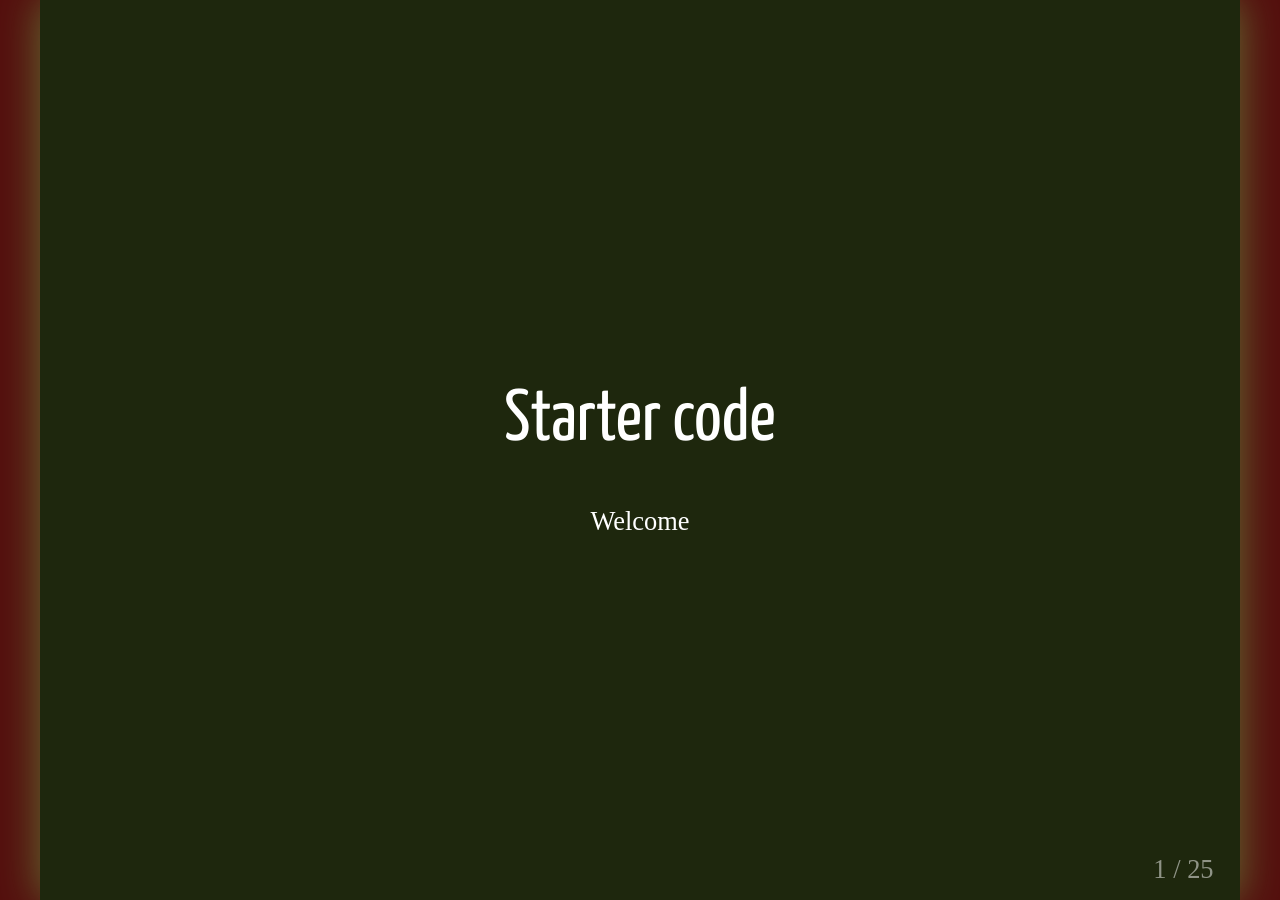
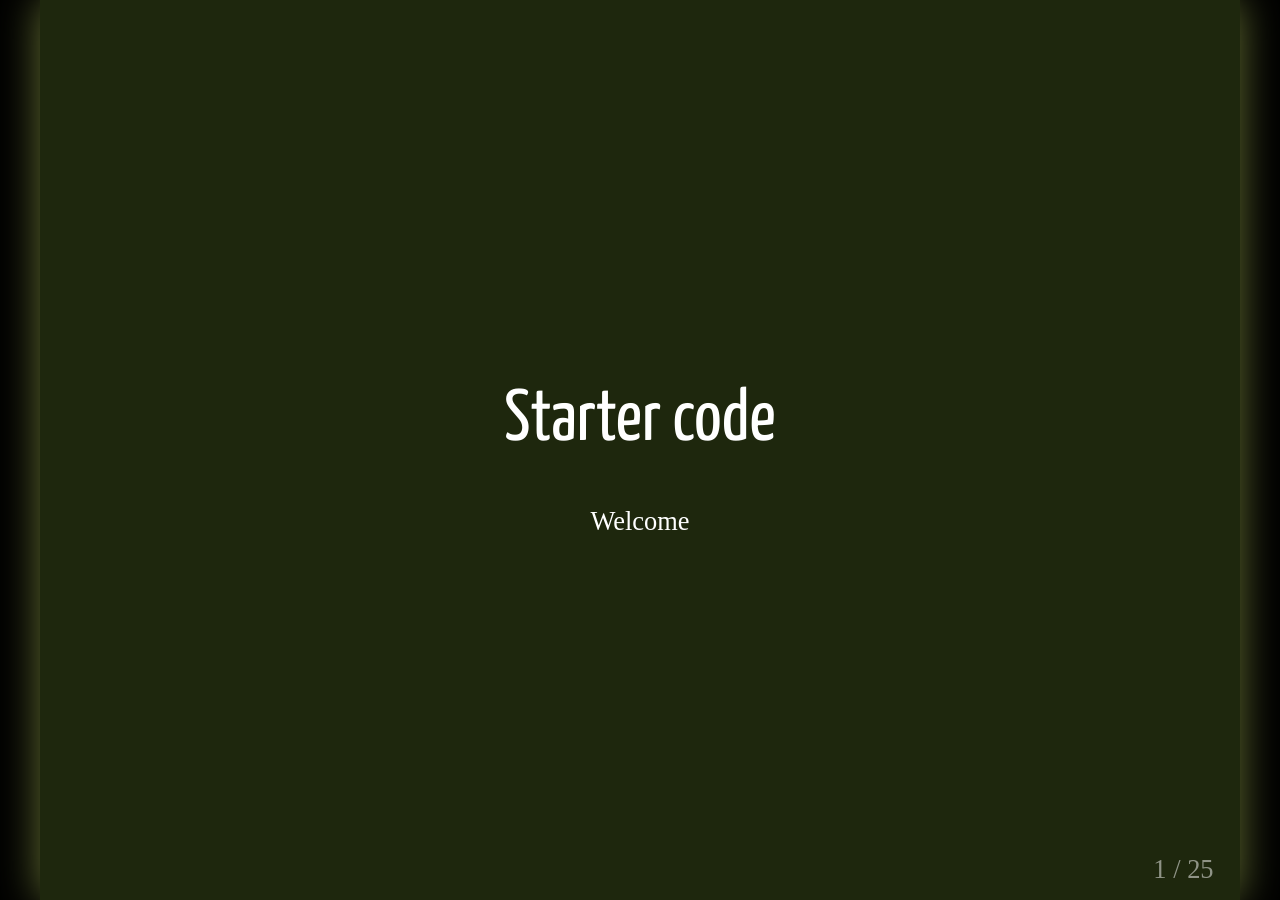
Before and after one commit to nyu-computer-science/intro-to-computer-science, a Jekyll site: the page built from docs/3.starter-kit.html, in a window 1280 px wide. Built offline with Jekyll 4.4.1, drawn with Linux system fonts in a browser that asks for light colours; some web fonts are replaced.

Commit message:
black bg

```diff
--- a/docs/_layouts/presentation.html
+++ b/docs/_layouts/presentation.html
@@ -49,7 +49,7 @@
       }
 
       .remark-container {
-        background-color: #540F0E;
+        background-color: black /* #540F0E */;
       }
 
       .remark-slide-content {
```
